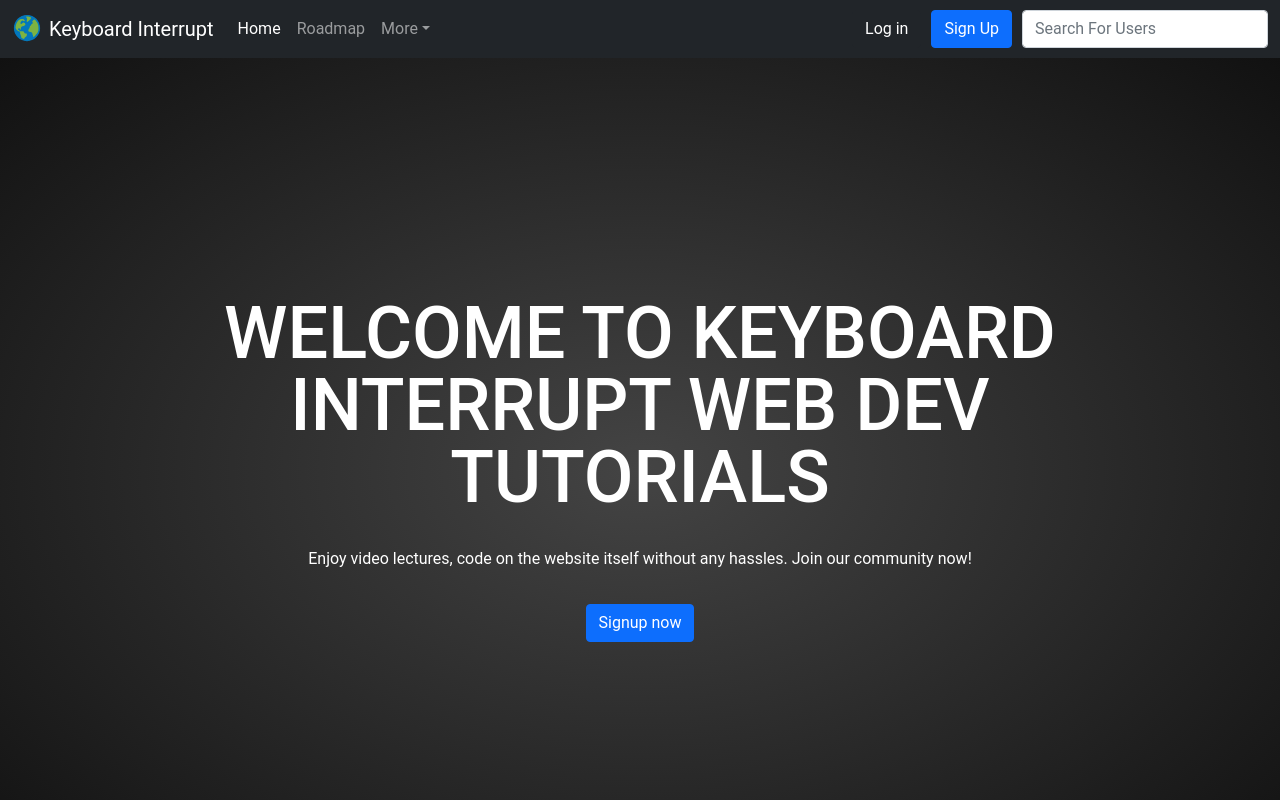
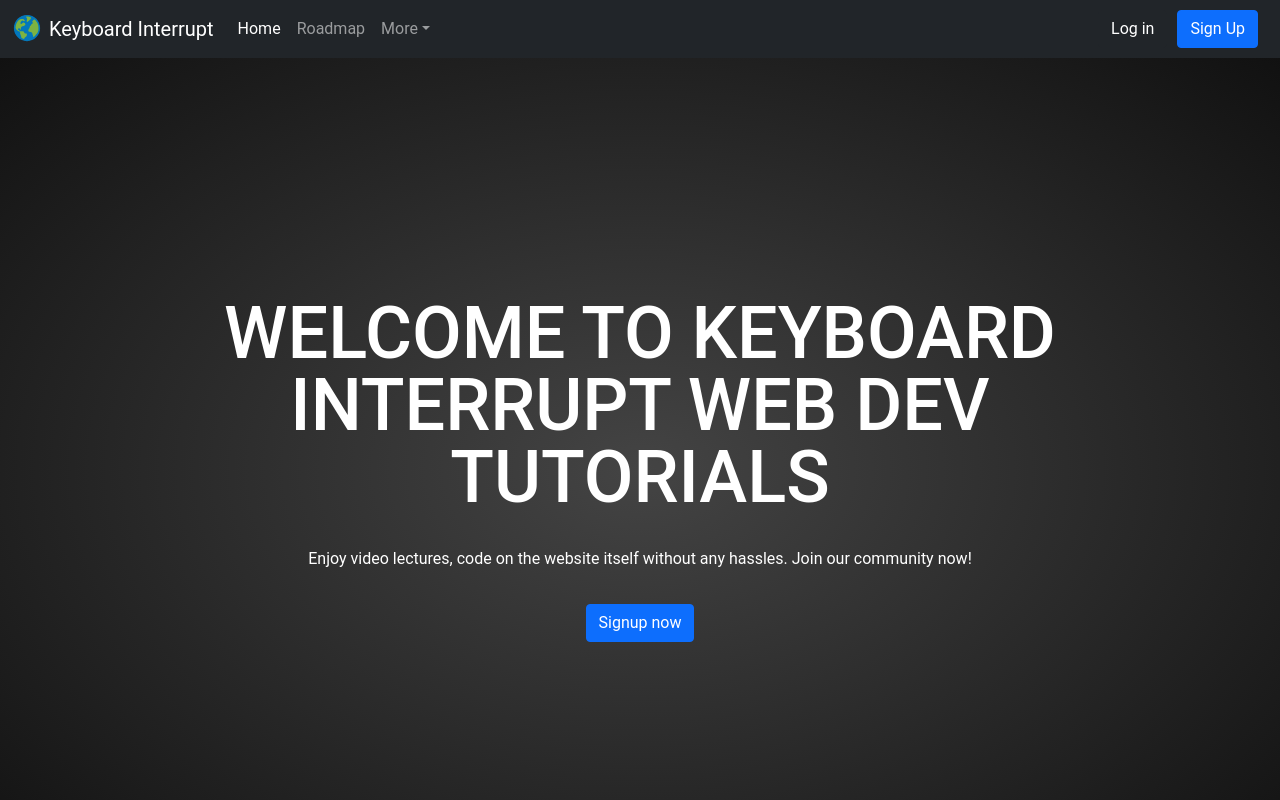
Before and after one commit to ac2302/keyboard-interrupt-CSHTN-08, a React (Create React App) app in the folder react-frontend/: page / in a window 1280 px wide. Shown: the top 800 px of the page. Built offline with nearby package versions, Linux system fonts and the light colour scheme.

Commit message:
remove search from nav

```diff
--- a/react-frontend/src/components/Navbar.jsx
+++ b/react-frontend/src/components/Navbar.jsx
@@ -76,14 +76,14 @@ function Navbar({ auth, setAuth }) {
 
 						<LoginButtons auth={auth} setAuth={setAuth} />
 
-						<form>
+						{/* <form>
 							<input
 								className="form-control"
 								type="text"
 								placeholder="Search For Users"
 								aria-label="Search"
 							/>
-						</form>
+						</form> */}
 					</div>
 				</div>
 			</nav>
```
